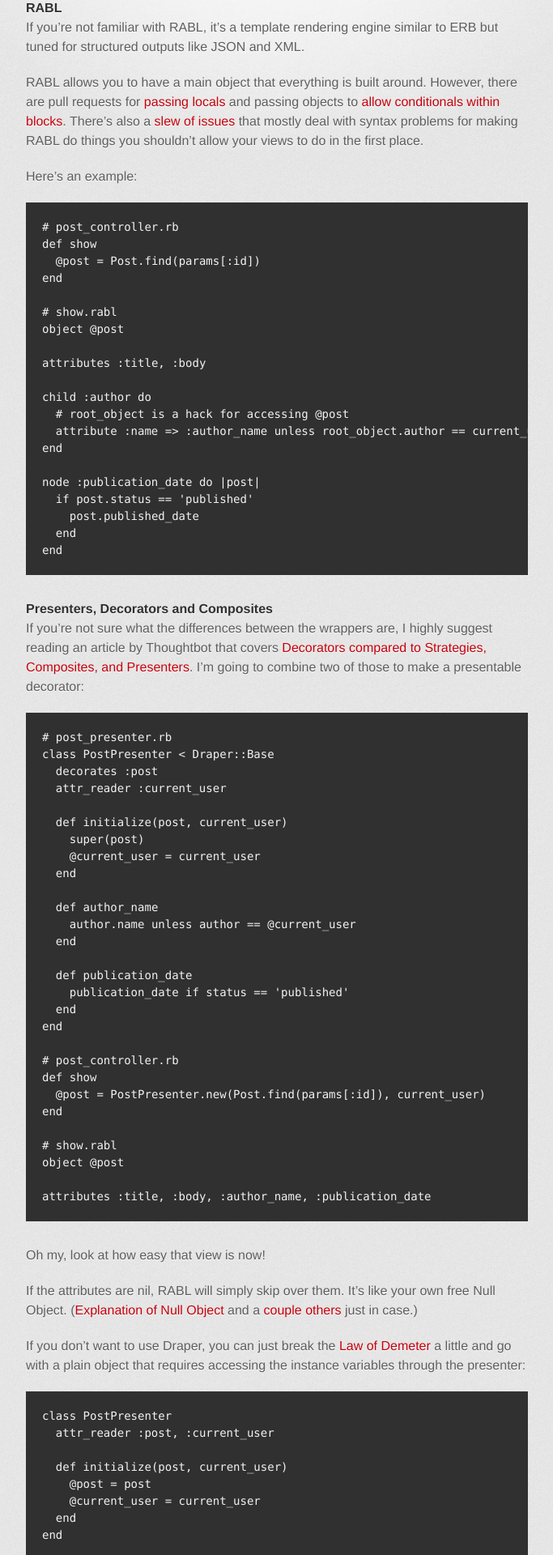
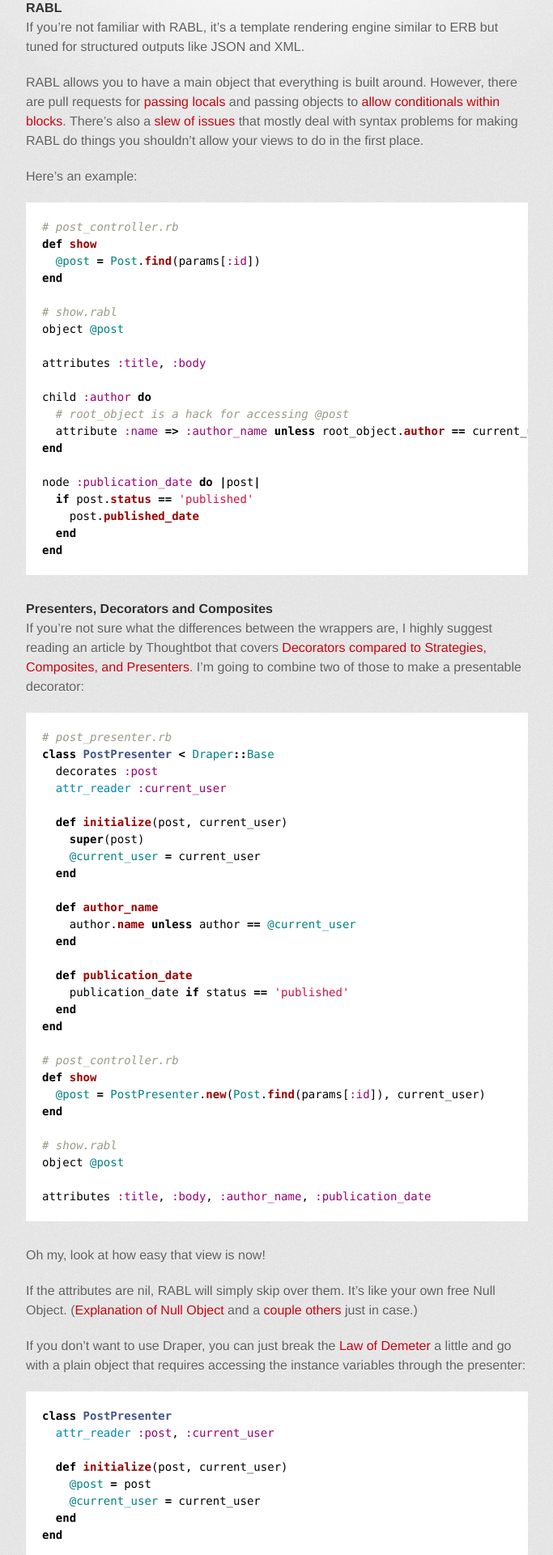
Before and after one commit to databyte/databyte.github.com, a Jekyll site: the page built from _posts/2012-07-27-testing-in-isolation-example-with-rabl.md, in a window 1280 px wide. Shown: the part 388-2308 px from the top of the page at 81% size, without its empty margins (298-981 px from the left). Built offline with Jekyll 4.4.1, drawn with Linux system fonts in a browser that asks for light colours; some web fonts are replaced.

Commit message:
full switch to kramdown and rouge

````diff
--- a/_config.yml
+++ b/_config.yml
@@ -1,15 +1,18 @@
 markdown: kramdown
 highlighter: rouge
+
+kramdown:
+  input: GFM
+  syntax_highlighter: rouge
+  hard_wrap: false
+
 permalink: /:year/:month/:day/:title.html
 excerpt_separator: ""
 
 google_analytics_id: UA-12936734-2
 #google_site_verification: google96ddd296d137fe13
 
-repository: https://github.com/jekyll/jekyll
-help_url: https://github.com/jekyll/jekyll-help
-
-timezone: America/Los_Angeles
+timezone: America/New_York
 
 collections:
   docs:
--- a/_layouts/default.html
+++ b/_layouts/default.html
@@ -5,6 +5,7 @@
     <meta http-equiv="X-UA-Compatible" content="chrome=1">
     <link href='https://fonts.googleapis.com/css?family=Chivo:900' rel='stylesheet' type='text/css'>
     <link rel="stylesheet" type="text/css" href="/css/stylesheet.css" media="screen" />
+    <link rel="stylesheet" type="text/css" href="/css/github.css" media="screen" />
     <link rel="stylesheet" type="text/css" href="/css/custom.css" media="screen" />
     <link rel="stylesheet" type="text/css" href="/css/print.css" media="print" />
     <!--[if lt IE 9]>
--- a/_posts/2012-07-27-testing-in-isolation-example-with-rabl.md
+++ b/_posts/2012-07-27-testing-in-isolation-example-with-rabl.md
@@ -27,7 +27,7 @@
 
 Here's an example:
 
-{% highlight ruby %}
+``` ruby
 # post_controller.rb
 def show
   @post = Post.find(params[:id])
@@ -48,7 +48,7 @@
     post.published_date
   end
 end
-{% endhighlight %}
+```
 
 #### Presenters, Decorators and Composites
 
@@ -57,7 +57,7 @@
 [Decorators compared to Strategies, Composites, and Presenters](http://robots.thoughtbot.com/post/20964851591/decorators-compared-to-strategies-composites-and).
 I'm going to combine two of those to make a presentable decorator:
 
-{% highlight ruby %}
+``` ruby
 # post_presenter.rb
 class PostPresenter < Draper::Base
   decorates :post
@@ -86,7 +86,7 @@
 object @post
 
 attributes :title, :body, :author_name, :publication_date
-{% endhighlight %}
+```
 
 Oh my, look at how easy that view is now!
 
@@ -101,7 +101,7 @@
 and go with a plain object that requires accessing the instance
 variables through the presenter:
 
-{% highlight ruby %}
+``` ruby
 class PostPresenter
   attr_reader :post, :current_user
 
@@ -110,14 +110,14 @@
     @current_user = current_user
   end
 end
-{% endhighlight %}
+```
 
 Or you can use [four other methods of decorating in Ruby](http://robots.thoughtbot.com/post/14825364877/evaluating-alternative-decorator-implementations-in).
 
 Those four examples of decorating though didn't cover the simple
 delegates. So you can also use the [Delegate class in Rails](http://apidock.com/rails/Module/delegate):
 
-{% highlight ruby %}
+``` ruby
 class PostPresenter
   attr_accessor :post
   attr_accessor :current_user
@@ -130,11 +130,11 @@
     @current_user = current_user
   end
 end
-{% endhighlight %}
+```
 
 Or in plain Ruby, [use Forwardable](http://www.ruby-doc.org/stdlib-1.9.3/libdoc/forwardable/rdoc/index.html):
 
-{% highlight ruby %}
+``` ruby
 require 'forwardable'
 
 class PostPresenter
@@ -147,7 +147,7 @@
     @current_user = current_user
   end
 end
-{% endhighlight %}
+```
 
 Read more about [delegation in Ruby](http://khelll.com/blog/ruby/delegation-in-ruby/).
 
@@ -200,7 +200,7 @@
 Are you using the [Timecop gem](https://github.com/jtrupiano/timecop)
 to manipulate your clock for testing? Just pass in a Time object:
 
-{% highlight ruby %}
+``` ruby
 class PostPublishPresenter
   include ActionView::Helpers::DateHelper
 
@@ -225,4 +225,4 @@
 
 >> foo.age(Time.now.utc - 14.hours)
 => "less than a minute"
-{% endhighlight %}
+```
--- a/css/custom.css
+++ b/css/custom.css
@@ -16,3 +16,13 @@
 #main_content blockquote {
   font-size: 1.2em;
 }
+
+/* help from http://richleland.github.io/pygments-css/ */
+pre.highlight {
+  background: #fff;
+}
+
+pre.highlight code {
+  color: #000;
+  background-color: #fff;
+}
--- /dev/null
+++ b/css/github.css
@@ -0,0 +1,61 @@
+.highlight .hll { background-color: #ffffcc }
+.highlight .c { color: #999988; font-style: italic } /* Comment */
+.highlight .err { color: #a61717; background-color: #e3d2d2 } /* Error */
+.highlight .k { color: #000000; font-weight: bold } /* Keyword */
+.highlight .o { color: #000000; font-weight: bold } /* Operator */
+.highlight .cm { color: #999988; font-style: italic } /* Comment.Multiline */
+.highlight .cp { color: #999999; font-weight: bold; font-style: italic } /* Comment.Preproc */
+.highlight .c1 { color: #999988; font-style: italic } /* Comment.Single */
+.highlight .cs { color: #999999; font-weight: bold; font-style: italic } /* Comment.Special */
+.highlight .gd { color: #000000; background-color: #ffdddd } /* Generic.Deleted */
+.highlight .ge { color: #000000; font-style: italic } /* Generic.Emph */
+.highlight .gr { color: #aa0000 } /* Generic.Error */
+.highlight .gh { color: #999999 } /* Generic.Heading */
+.highlight .gi { color: #000000; background-color: #ddffdd } /* Generic.Inserted */
+.highlight .go { color: #888888 } /* Generic.Output */
+.highlight .gp { color: #555555 } /* Generic.Prompt */
+.highlight .gs { font-weight: bold } /* Generic.Strong */
+.highlight .gu { color: #aaaaaa } /* Generic.Subheading */
+.highlight .gt { color: #aa0000 } /* Generic.Traceback */
+.highlight .kc { color: #000000; font-weight: bold } /* Keyword.Constant */
+.highlight .kd { color: #000000; font-weight: bold } /* Keyword.Declaration */
+.highlight .kn { color: #000000; font-weight: bold } /* Keyword.Namespace */
+.highlight .kp { color: #000000; font-weight: bold } /* Keyword.Pseudo */
+.highlight .kr { color: #000000; font-weight: bold } /* Keyword.Reserved */
+.highlight .kt { color: #445588; font-weight: bold } /* Keyword.Type */
+.highlight .m { color: #009999 } /* Literal.Number */
+.highlight .s { color: #d01040 } /* Literal.String */
+.highlight .na { color: #008080 } /* Name.Attribute */
+.highlight .nb { color: #0086B3 } /* Name.Builtin */
+.highlight .nc { color: #445588; font-weight: bold } /* Name.Class */
+.highlight .no { color: #008080 } /* Name.Constant */
+.highlight .nd { color: #3c5d5d; font-weight: bold } /* Name.Decorator */
+.highlight .ni { color: #800080 } /* Name.Entity */
+.highlight .ne { color: #990000; font-weight: bold } /* Name.Exception */
+.highlight .nf { color: #990000; font-weight: bold } /* Name.Function */
+.highlight .nl { color: #990000; font-weight: bold } /* Name.Label */
+.highlight .nn { color: #555555 } /* Name.Namespace */
+.highlight .nt { color: #000080 } /* Name.Tag */
+.highlight .nv { color: #008080 } /* Name.Variable */
+.highlight .ow { color: #000000; font-weight: bold } /* Operator.Word */
+.highlight .w { color: #bbbbbb } /* Text.Whitespace */
+.highlight .mf { color: #009999 } /* Literal.Number.Float */
+.highlight .mh { color: #009999 } /* Literal.Number.Hex */
+.highlight .mi { color: #009999 } /* Literal.Number.Integer */
+.highlight .mo { color: #009999 } /* Literal.Number.Oct */
+.highlight .sb { color: #d01040 } /* Literal.String.Backtick */
+.highlight .sc { color: #d01040 } /* Literal.String.Char */
+.highlight .sd { color: #d01040 } /* Literal.String.Doc */
+.highlight .s2 { color: #d01040 } /* Literal.String.Double */
+.highlight .se { color: #d01040 } /* Literal.String.Escape */
+.highlight .sh { color: #d01040 } /* Literal.String.Heredoc */
+.highlight .si { color: #d01040 } /* Literal.String.Interpol */
+.highlight .sx { color: #d01040 } /* Literal.String.Other */
+.highlight .sr { color: #009926 } /* Literal.String.Regex */
+.highlight .s1 { color: #d01040 } /* Literal.String.Single */
+.highlight .ss { color: #990073 } /* Literal.String.Symbol */
+.highlight .bp { color: #999999 } /* Name.Builtin.Pseudo */
+.highlight .vc { color: #008080 } /* Name.Variable.Class */
+.highlight .vg { color: #008080 } /* Name.Variable.Global */
+.highlight .vi { color: #008080 } /* Name.Variable.Instance */
+.highlight .il { color: #009999 } /* Literal.Number.Integer.Long */
````
Also changed, not shown: Gemfile (+0 -7 lines), _posts/2012-07-28-use-the-debugger-not-puts.md (+6 -6 lines), _posts/2012-07-30-pretty-json.md (+4 -4 lines), Gemfile.lock, README.md, 1 other file.
